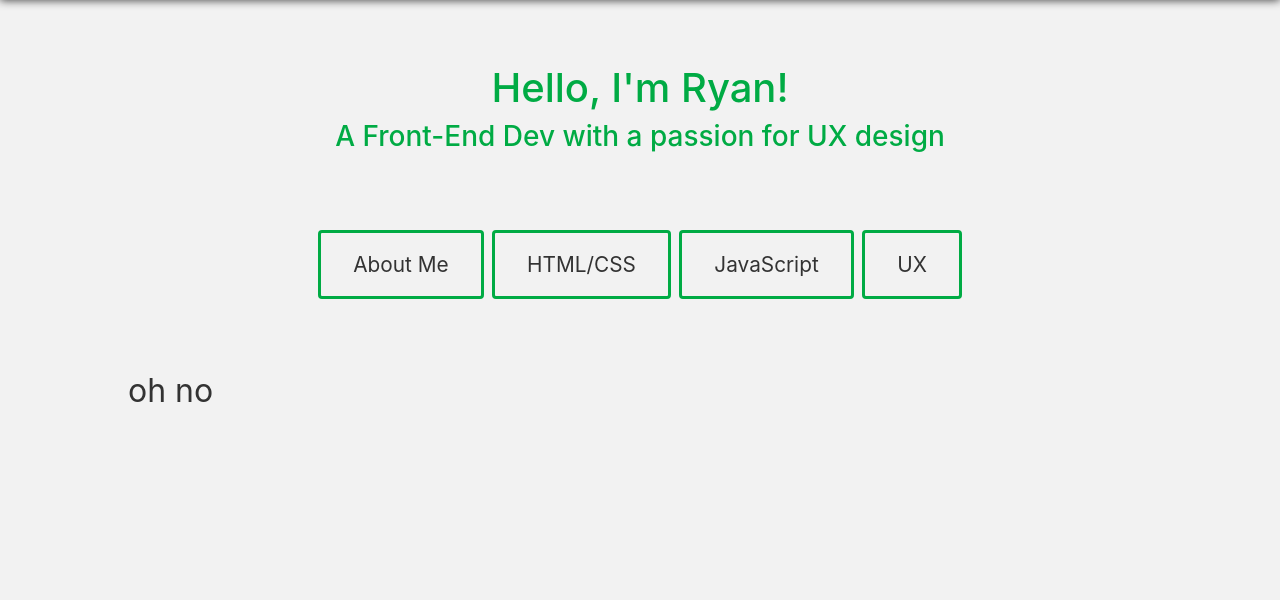
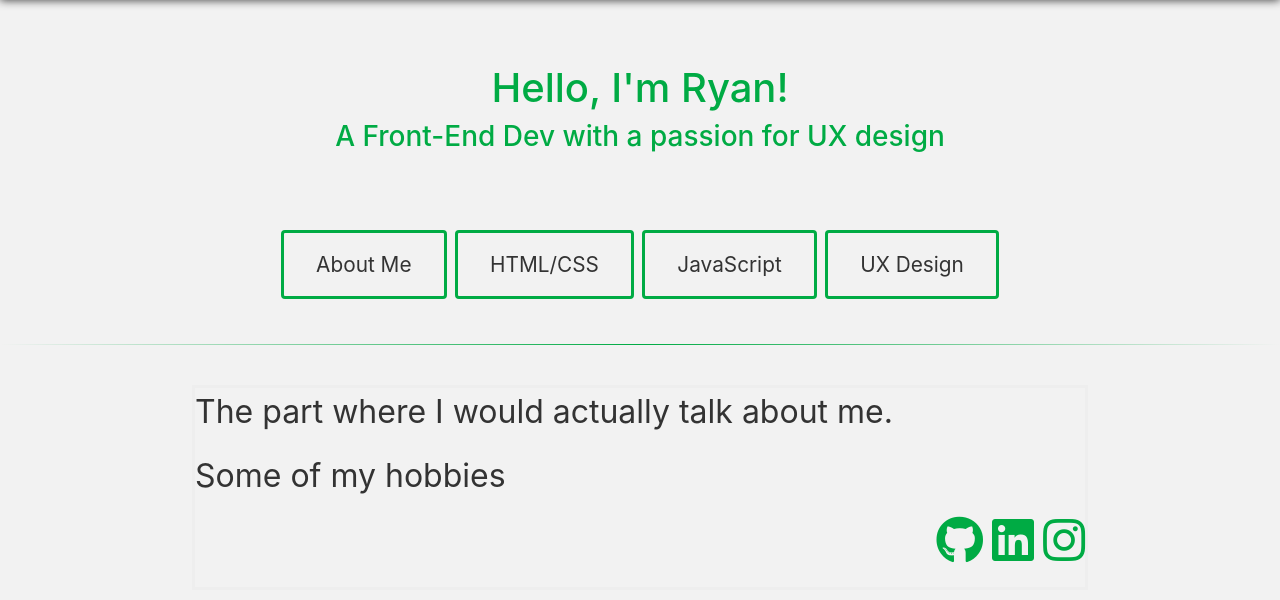
Before and after one commit to FrankSrirachaPDX/New-Portfolio, a plain HTML site: page index.html in a window 1280 px wide. Drawn offline with nearby package versions, Linux system fonts and the light colour scheme.

Commit message:
implemented media icons

```diff
--- a/css/style.css
+++ b/css/style.css
@@ -30,9 +30,8 @@ body:before {
 }
 .btn-bar{
 	padding-top: 5%;
-	padding-bottom: 5%;
+	padding-bottom: 2%;
 	text-align: center;
-
 }
 .btn {
 	background-color: #f2f2f2;
@@ -57,12 +56,28 @@ body:before {
 
 .gridMod {
 	display: grid;
-	grid-template-columns: auto 80% auto;
+	grid-template-columns: auto 70% auto;
+	grid-template-rows: auto+30%;
+
   }
 .gridFlex{
 	text-align: left;
+	border-style: outset inset inset outset;
+}
+.icon-bar{
+	text-align:right;
+}
+i{
+	color: #00ab44;
+	font-size: 150%;
 }
 #JSobj{
 	color: #333;
 	font-size: 200%;
 }
+
+hr.style-two {
+    border: 0;
+    height: 1px;
+    background-image: linear-gradient(to right, rgba(0, 0, 0, 0), #00ab44, rgba(0, 0, 0, 0));
+}
--- a/index.html
+++ b/index.html
@@ -10,9 +10,12 @@
 
 	<!-- CSS Style -->
 	<link rel="stylesheet" href="./css/style.css">
-	<link href="https://fonts.googleapis.com/css?family=Work+Sans:300,400" rel="stylesheet">
-    <title>Hello, world!</title>
+  <link href="https://fonts.googleapis.com/css?family=Work+Sans:300,400" rel="stylesheet">
+  <link rel="stylesheet" href="https://use.fontawesome.com/releases/v5.6.3/css/all.css" integrity="sha384-UHRtZLI+pbxtHCWp1t77Bi1L4ZtiqrqD80Kn4Z8NTSRyMA2Fd33n5dQ8lWUE00s/" crossorigin="anonymous">
+
+  <title>Your Next Best Hire</title>
   </head>
+
   <body>
       <div class="flexContainer">
         <h1>Hello, I'm Ryan!</h1>
@@ -22,31 +25,26 @@
     <button class="btn" onclick="getAbout()">About Me</button>
     <button class="btn" onclick="getHtmlCss()">HTML/CSS</button>
     <button class="btn" onclick="getJS()">JavaScript</button>
-    <button class="btn" onclick="getUX()">UX</button>
+    <button class="btn" onclick="getUX()">UX Design</button>
     </div>
-
+    <hr class="style-two">
+    <br>
     <div class="gridMod">
       <div></div>
-      <div class="gridFlex">
-        <p id="JSobj">oh no</p>
+      <div class="gridFlex"id="JSobj">
+        <p>The part where I would actually talk about me.</p>
+        <p>Some of my hobbies</p>
+        <ul class="icon-bar">
+          <a class="icon" href=""><i class="fab fa-github"></i></a>
+          <a class="icon" href=""><i class="fab fa-linkedin"></i></a>
+          <a class="icon" href=""><i class="fab fa-instagram"></i></a>
+        </ul>
       </div>
       <div></div>
     </div>
 
     <!-- Optional JavaScript -->
-    <script>
-function getAbout(){
-    document.getElementById("JSobj").innerHTML="This is where I'd talk about myself, all my good swag";
-}
-function getHtmlCss(){
-    document.getElementById("JSobj").innerHTML="Solid foundation and understanding of HTML and CSS.";
-}
-function getJS(){
-    document.getElementById("JSobj").innerHTML=("Solid foundation with Javascript and fluent understanding of Object Orientated Programming.");
-}
-function getUX(){
-    document.getElementById("JSobj").innerHTML="Talentful Eye for the minute design of proper UX design.";
-}
+    <script src="js\portfolioJS.js">
     </script>
     <!-- jQuery first, then Popper.js, then Bootstrap JS -->
     <script src="https://code.jquery.com/jquery-3.3.1.slim.min.js" integrity="sha384-q8i/X+965DzO0rT7abK41JStQIAqVgRVzpbzo5smXKp4YfRvH+8abtTE1Pi6jizo" crossorigin="anonymous"></script>
--- a/js/portfolioJS.js
+++ b/js/portfolioJS.js
@@ -1,5 +1,5 @@
 function getAbout(){
-    document.getElementById("JSobj").innerHTML="This is where I'd talk about myself, all my good swag";
+    document.getElementById("JSobj").innerHTML="This is where I'd talk about myself, all my good swag <br> <br> yeet";
 }
 function getHtmlCss(){
     document.getElementById("JSobj").innerHTML="Solid foundation and understanding of HTML and CSS.";
```
